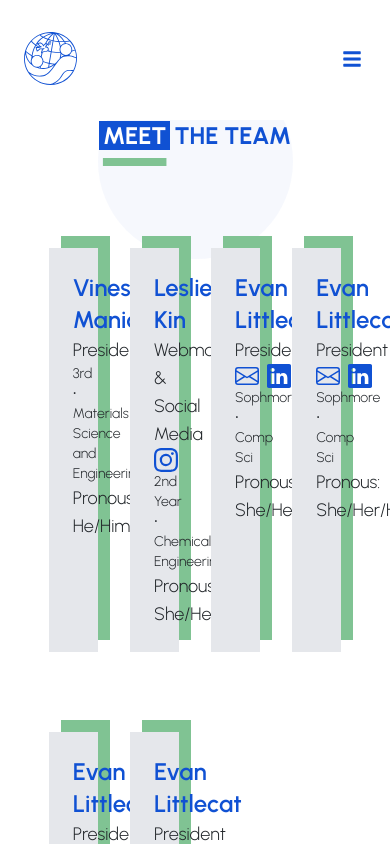
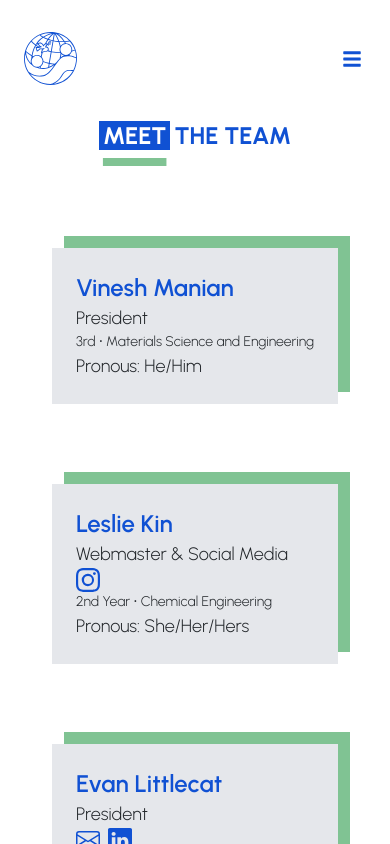
Before and after one commit to acm-ucr/ewb-website, a Next.js app: page /board in a window 390 px wide. Shown: the top 844 px of the page. Built offline with nearby package versions, Linux system fonts and the light colour scheme.

Commit message:
added board mobile responsiveness

```diff
--- a/src/app/board/page.js
+++ b/src/app/board/page.js
@@ -4,10 +4,10 @@ import Title from "@/components/Title";
 
 const page = () => {
   return (
-    <div className="relative w-full flex flex-col items-center mt-14 overflow-hidden">
-      <div className="absolute w-1/2 aspect-square bg-ewb-blue-100/40 rounded-full -translate-y-14" />
+    <div className="relative w-3/4 md:w-full flex flex-col items-center mt-14">
+      <div className="absolute aspect-square bg-ewb-blue-100/40 rounded-full -translate-y-14" />
       <Title title="MEET THE TEAM" />
-      <div className="relative grid grid-cols-4 w-9/12 gap-8 mt-14">
+      <div className="relative grid grid-cols-1 md:grid-cols-4 gap-8 mt-14">
         {BOARD.map((item, index) => (
           <Board
             key={index}
```
